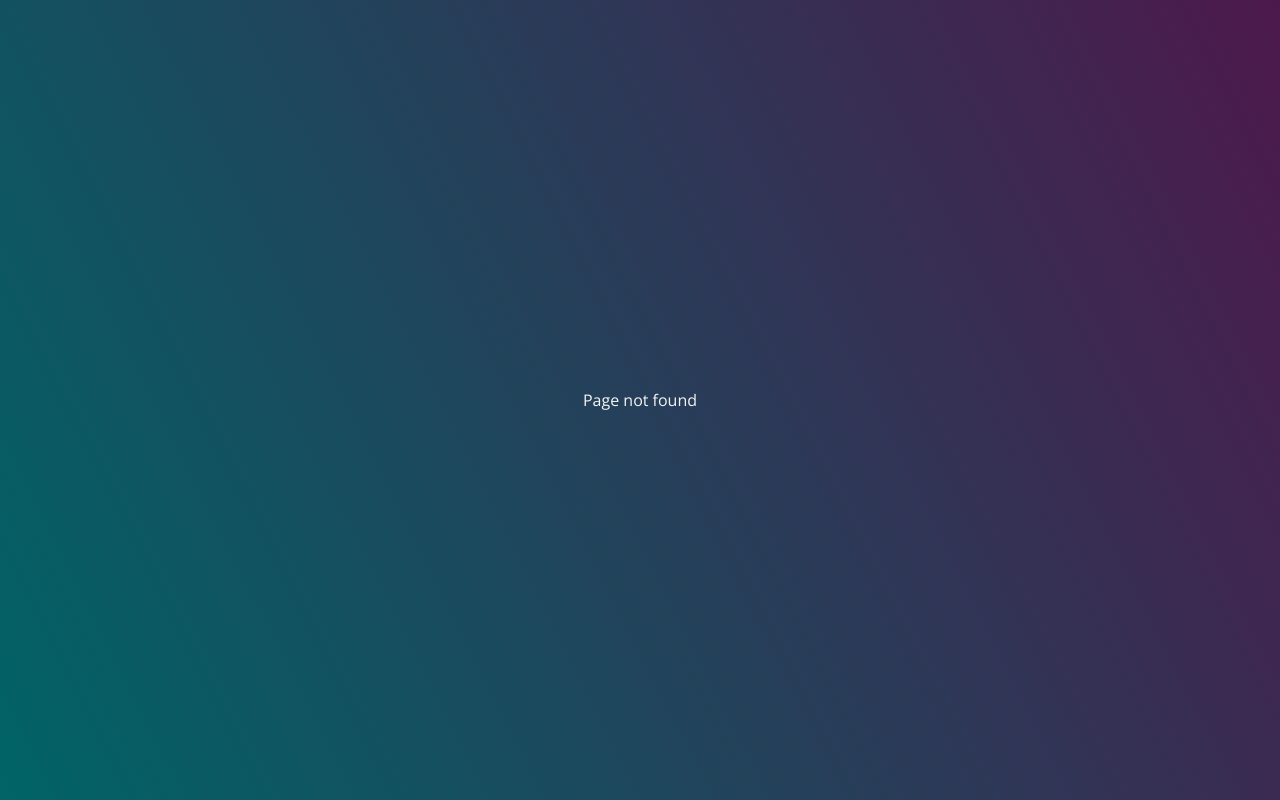
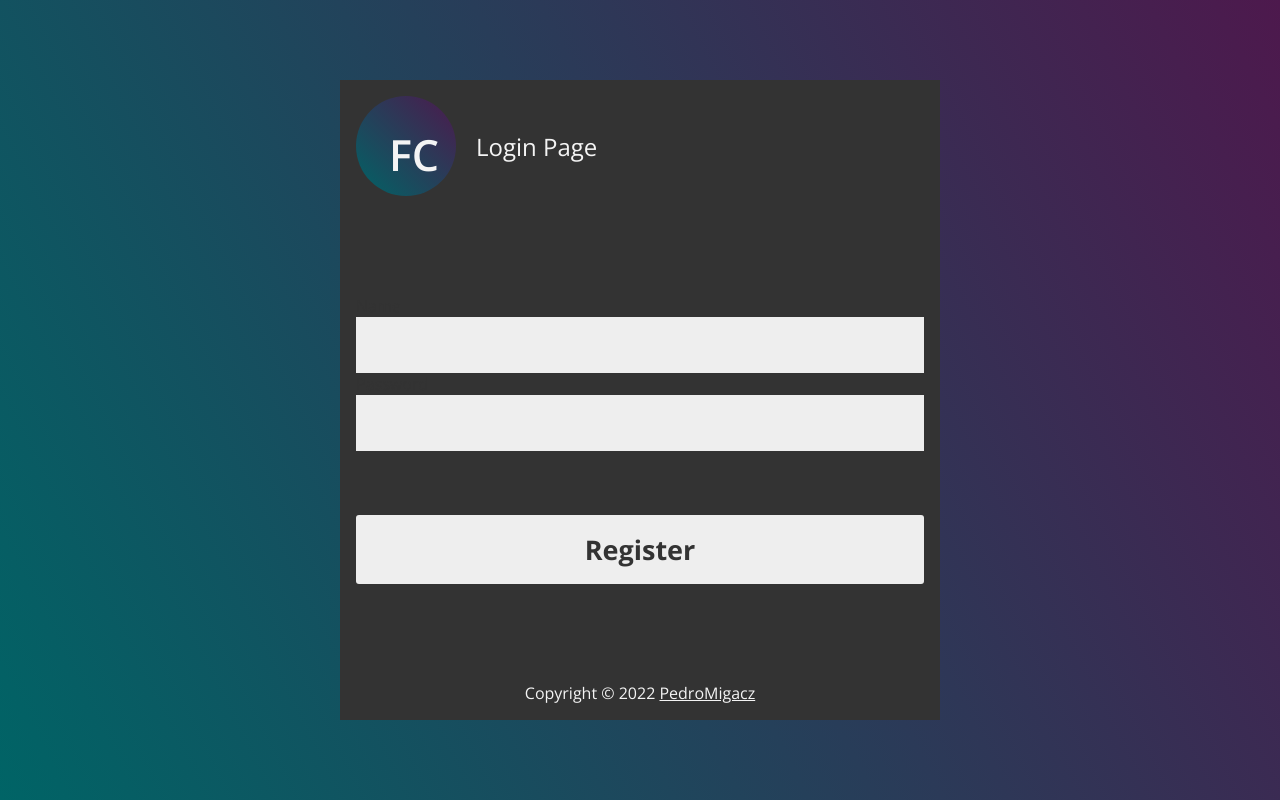
Before and after one commit to Pedromigacz/freedom-cafe, a Gatsby site: page /register in a window 1280 px wide. Before the commit this address had no page. Built offline with nearby package versions, Linux system fonts and the light colour scheme; Gatsby itself is replaced by a stand-in of ours.

Commit message:
add register Page

```diff
--- /dev/null
+++ b/src/components/RegisterPage/index.jsx
@@ -0,0 +1,95 @@
+import React from "react"
+import { Copyright, FloatingTag } from "../shared"
+import styled from "styled-components"
+import { Link } from "gatsby"
+
+const RegisterPage = () => (
+  <Main>
+    <Header>
+      <Link to="/">
+        <Icon>
+          <b>FC</b>
+        </Icon>
+      </Link>
+      <Title>Login Page</Title>
+    </Header>
+    <Form>
+      <FloatingTag label="Name" />
+      <FloatingTag label="Password" />
+      <Button>Register</Button>
+    </Form>
+    <Copyright />
+  </Main>
+)
+
+const Main = styled.main`
+  display: flex;
+  flex-direction: column;
+  max-width: 600px;
+  width: 50vw;
+  min-height: 80vh;
+  background: #333333;
+  padding: 1rem;
+`
+
+const Header = styled.header`
+  width: 100%;
+  display: flex;
+  align-items: center;
+  margin-bottom: auto;
+`
+
+const Icon = styled.div`
+  display: inline-grid;
+  place-items: center;
+  width: 100px;
+  height: 100px;
+  background: linear-gradient(225deg, #4d194d 0%, #006466 100%);
+  border-radius: 50%;
+
+  & b {
+    font-weight: 600;
+    font-size: 43px;
+    transform: translate(8px, 8px);
+  }
+`
+
+const Title = styled.h1`
+  display: inline-block;
+  font-size: 24px;
+  width: calc(100% - 100px);
+  margin: 0 0 0 20px;
+  font-weight: 400;
+
+  & b {
+    font-weight: 600;
+    font-size: 27px;
+    display: block;
+  }
+`
+
+const Form = styled.form`
+  display: inline-block;
+  width: 100%;
+`
+
+const Button = styled.button`
+  border: none;
+  background: #eeeeee;
+  color: #333333;
+  font-size: 27px;
+  font-weight: 700;
+  border-radius: 3px;
+  width: 100%;
+  margin-top: 4rem;
+  padding: 1rem 0;
+  transition: 200ms;
+  cursor: pointer;
+
+  &:hover {
+    background: #ffffff;
+    color: #222222;
+  }
+`
+
+export default RegisterPage
--- /dev/null
+++ b/src/components/shared/FloatingTag.jsx
@@ -0,0 +1,53 @@
+import React, { useState } from "react"
+import styled from "styled-components"
+
+const FloatingTag = ({ label }) => {
+  const [focus, setFocus] = useState(false)
+  return (
+    <InputWrapper>
+      <LabelWrapper>{label}</LabelWrapper>
+      <Input type="text" />
+    </InputWrapper>
+  )
+}
+
+// const [labelFocused, setLabelFocused] = useState(false)
+// return (
+//     <span className={styles.inputContainer + ' ' + styles.formRow}>
+//         <motion.label
+//             initial={{ y: 32 }}
+//             animate={{ y: (form[inputKey] || labelFocused) ? 10 : 32 }}
+//         >{label}</motion.label>
+//         <input
+//             onFocus={e => setLabelFocused(true)}
+//             onBlur={e => setLabelFocused(false)}
+//             type="text"
+//             name={inputKey}
+//             onChange={handleChange}
+//             value={form[inputKey]}
+//         />
+//     </span>
+// );
+
+const InputWrapper = styled.span`
+  width: 100%;
+  display: inline-block;
+  color: #333333;
+`
+
+const LabelWrapper = styled.label`
+  display: block;
+`
+
+const Input = styled.input`
+  display: block;
+  width: 100%;
+  border: none;
+  background: #eeeeee;
+  color: inherit;
+  font-size: 18px;
+  padding: 1rem;
+  font-weight: 600;
+`
+
+export default FloatingTag
--- a/src/components/shared/index.js
+++ b/src/components/shared/index.js
@@ -1 +1,2 @@
 export { default as Copyright } from "./Copyright"
+export { default as FloatingTag } from "./FloatingTag"
--- /dev/null
+++ b/src/pages/register.js
@@ -0,0 +1,6 @@
+import React from "react"
+import RegisterPage from "../components/RegisterPage"
+
+const Register = () => <RegisterPage />
+
+export default Register
```
